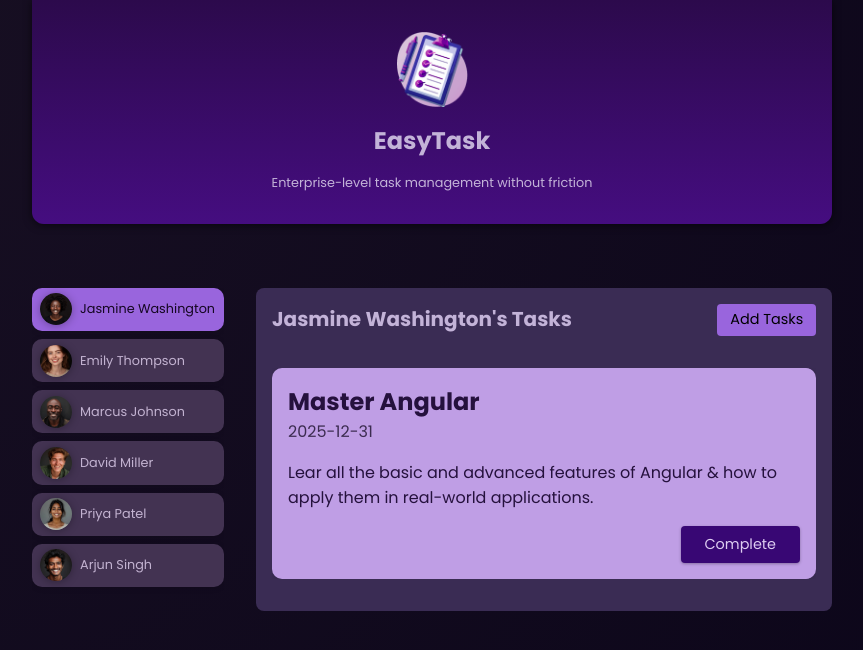
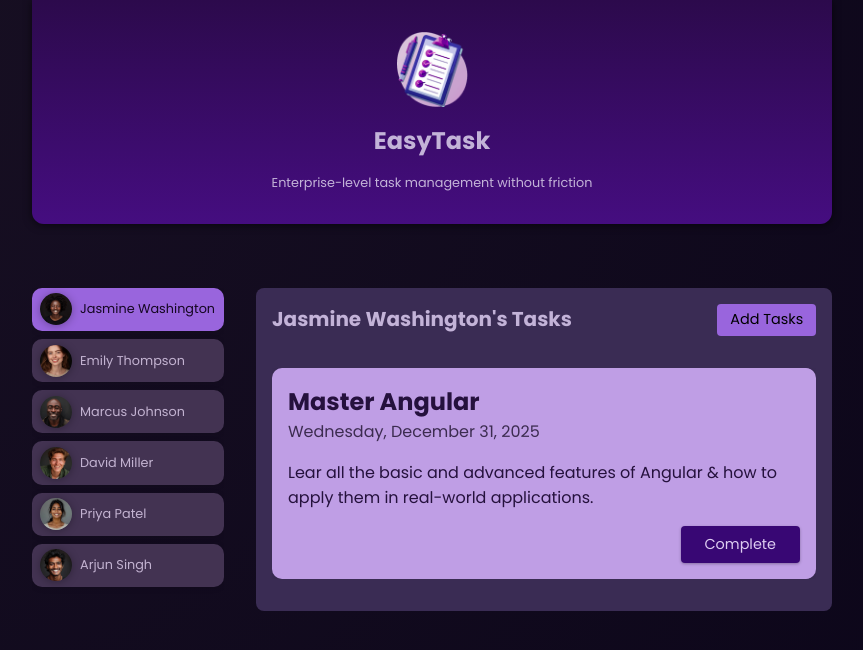
Before and after one commit to rogercallupe/first-angular-app, an Angular app: page / in a window 1280 px wide. Both pictures are taken after a click on the button "Jasmine Washington". Shown: the top 650 px of the page, without its empty margins (208-1071 px from the left). Built offline with nearby package versions, Linux system fonts and the light colour scheme.

Commit message:
Udemy-Angular-Date

```diff
--- a/src/app/tasks/task/task.component.html
+++ b/src/app/tasks/task/task.component.html
@@ -1,7 +1,7 @@
 <app-card>
   <article>
     <h2>{{ task.title }}</h2>
-    <time>{{ task.dueDate }}</time>
+    <time>{{ task.dueDate | date: 'fullDate'}}</time>
     <p>{{ task.summary }}</p>
     <p class="actions">
         <button (click)="onCompleteTask()">Complete</button>
--- a/src/app/tasks/task/task.component.ts
+++ b/src/app/tasks/task/task.component.ts
@@ -1,11 +1,12 @@
 import { Component, EventEmitter, Input, Output} from '@angular/core';
 import { type Task } from './task.model';
 import { CardComponent } from "../../shared/card/card.component"; // Assuming you have a Task model defined
+import { DatePipe } from '@angular/common'; // Import DatePipe for date formatting
 
 @Component({
   selector: 'app-task',
   standalone: true,
-  imports: [CardComponent],
+  imports: [CardComponent, DatePipe], // Import CardComponent and DatePipe
   templateUrl: './task.component.html',
   styleUrl: './task.component.css'
 })
```
